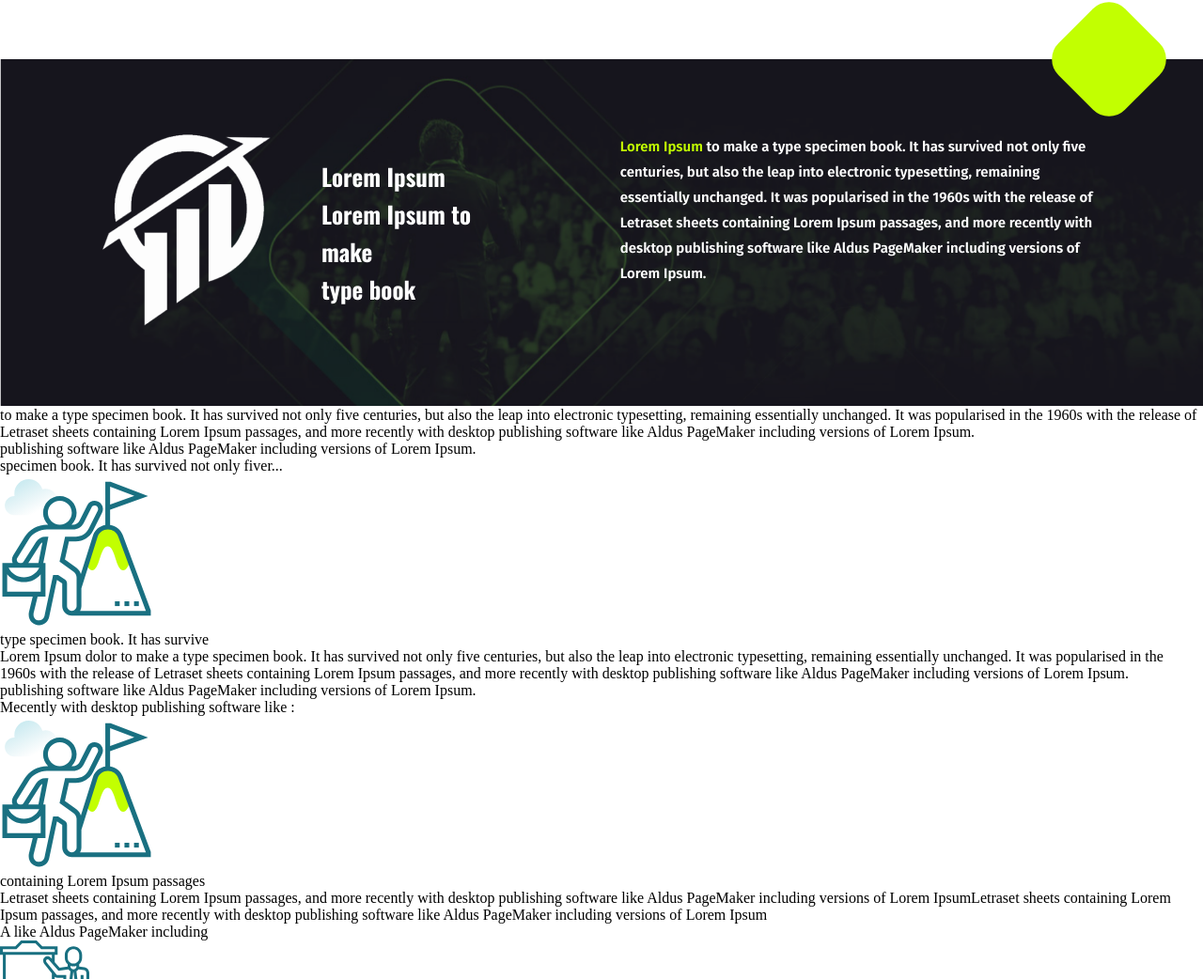
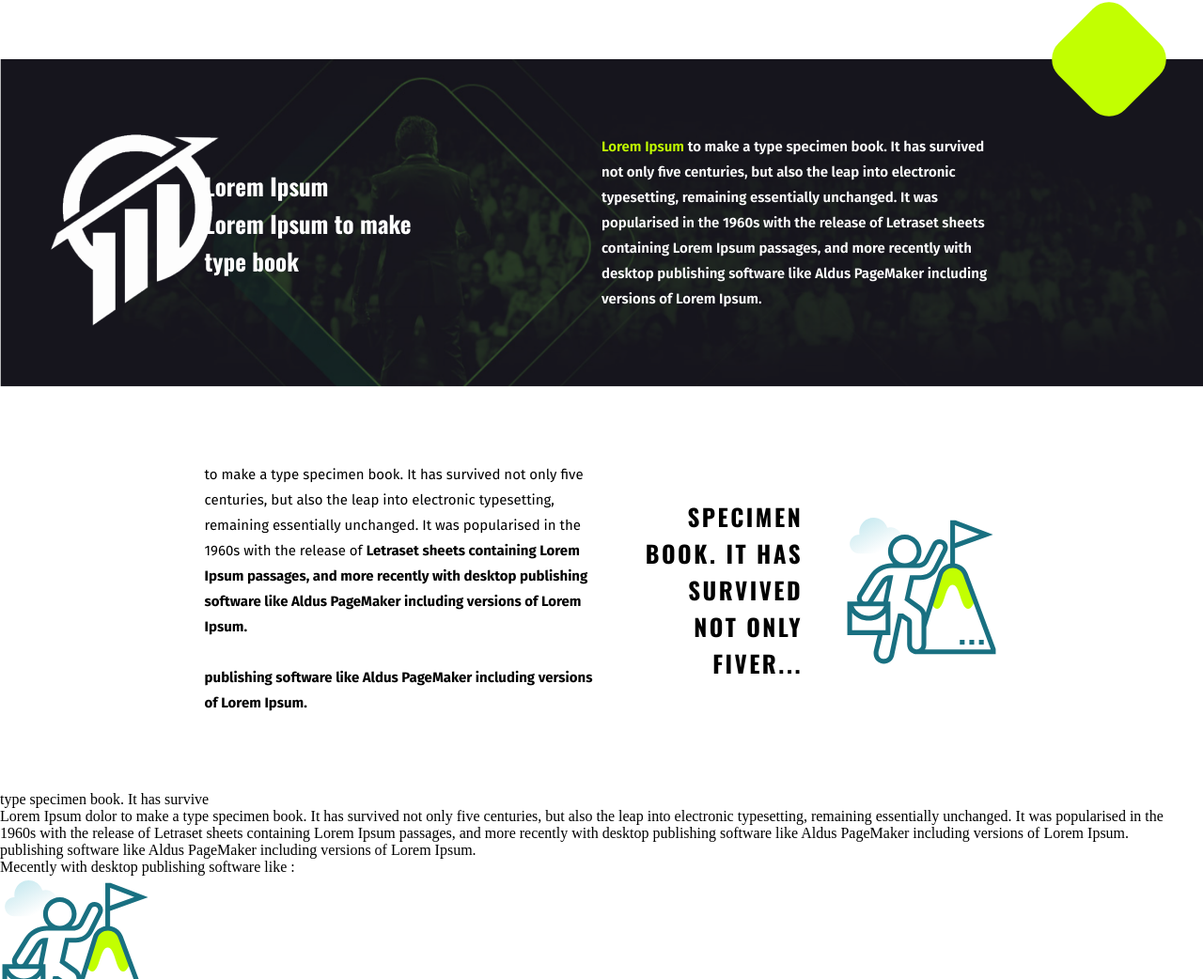
Before and after one commit to BrunoBrasolin/business-market, a website: page index.html in a window 1280 px wide. Shown: the part 1089-2131 px from the top of the page at 94% size. Drawn offline with nearby package versions, Linux system fonts and the light colour scheme.

Commit message:
style jumbotron

```diff
--- a/assets/scss/pages/_index.scss
+++ b/assets/scss/pages/_index.scss
@@ -206,8 +206,14 @@
   margin-top: 5%;
 
   display: flex;
+  justify-content: space-between;
 
-  padding: 80px calc(17% / 2);
+  padding: 80px 17%;
+
+  img {
+    position: absolute;
+    left: calc(17% / 4);
+  }
 
   &::after {
     content: "";
@@ -229,8 +235,6 @@
     font-size: 25px;
     line-height: 40px;
 
-    margin: 0 10% 0 5%;
-
     align-self: center;
   }
 
@@ -251,3 +255,37 @@
     }
   }
 }
+
+.jumbotron {
+  display: flex;
+  justify-content: space-between;
+  align-items: center;
+  padding: 80px 17%;
+
+  p {
+    font-family: "Fira Sans", sans-serif;
+    font-weight: 400;
+    font-size: 15px;
+    line-height: 27px;
+
+    width: 50%;
+
+    strong {
+      font-family: "Fira Sans", sans-serif;
+      font-weight: 700;
+      font-size: 15px;
+      line-height: 27px;
+    }
+  }
+
+  h2 {
+    font-family: "Oswald", sans-serif;
+    font-weight: 700;
+    font-size: 25px;
+    line-height: 39px;
+    letter-spacing: 0.1em;
+    text-transform: uppercase;
+    text-align: right;
+    width: 20%;
+  }
+}
--- a/index.html
+++ b/index.html
@@ -70,17 +70,19 @@
           type book
         </h2>
         <p>
-          <strong>Lorem Ipsum</strong> to make a type specimen book. It has survived not only five centuries, but also the leap into electronic typesetting, remaining essentially unchanged. It was popularised in the
-          1960s with the release of Letraset sheets containing Lorem Ipsum passages, and more recently with desktop publishing software like Aldus PageMaker including versions of Lorem Ipsum.
+          <strong>Lorem Ipsum</strong> to make a type specimen book. It has survived not only five centuries, but also the leap into electronic typesetting, remaining essentially unchanged. It was
+          popularised in the 1960s with the release of Letraset sheets containing Lorem Ipsum passages, and more recently with desktop publishing software like Aldus PageMaker including versions of
+          Lorem Ipsum.
         </p>
       </section>
 
       <section class="jumbotron">
         <p>
           to make a type specimen book. It has survived not only five centuries, but also the leap into electronic typesetting, remaining essentially unchanged. It was popularised in the 1960s with
-          the release of Letraset sheets containing Lorem Ipsum passages, and more recently with desktop publishing software like Aldus PageMaker including versions of Lorem Ipsum.
+          the release of <strong>Letraset sheets containing Lorem Ipsum passages, and more recently with desktop publishing software like Aldus PageMaker including versions of Lorem Ipsum.</strong>
           <br />
-          publishing software like Aldus PageMaker including versions of Lorem Ipsum.
+          <br />
+          <strong>publishing software like Aldus PageMaker including versions of Lorem Ipsum.</strong>
         </p>
         <h2>specimen book. It has survived not only fiver...</h2>
         <img src="public/img/business-icon.svg" alt="Business Icon" />
```
Also changed, not shown: public/css/style.css.
